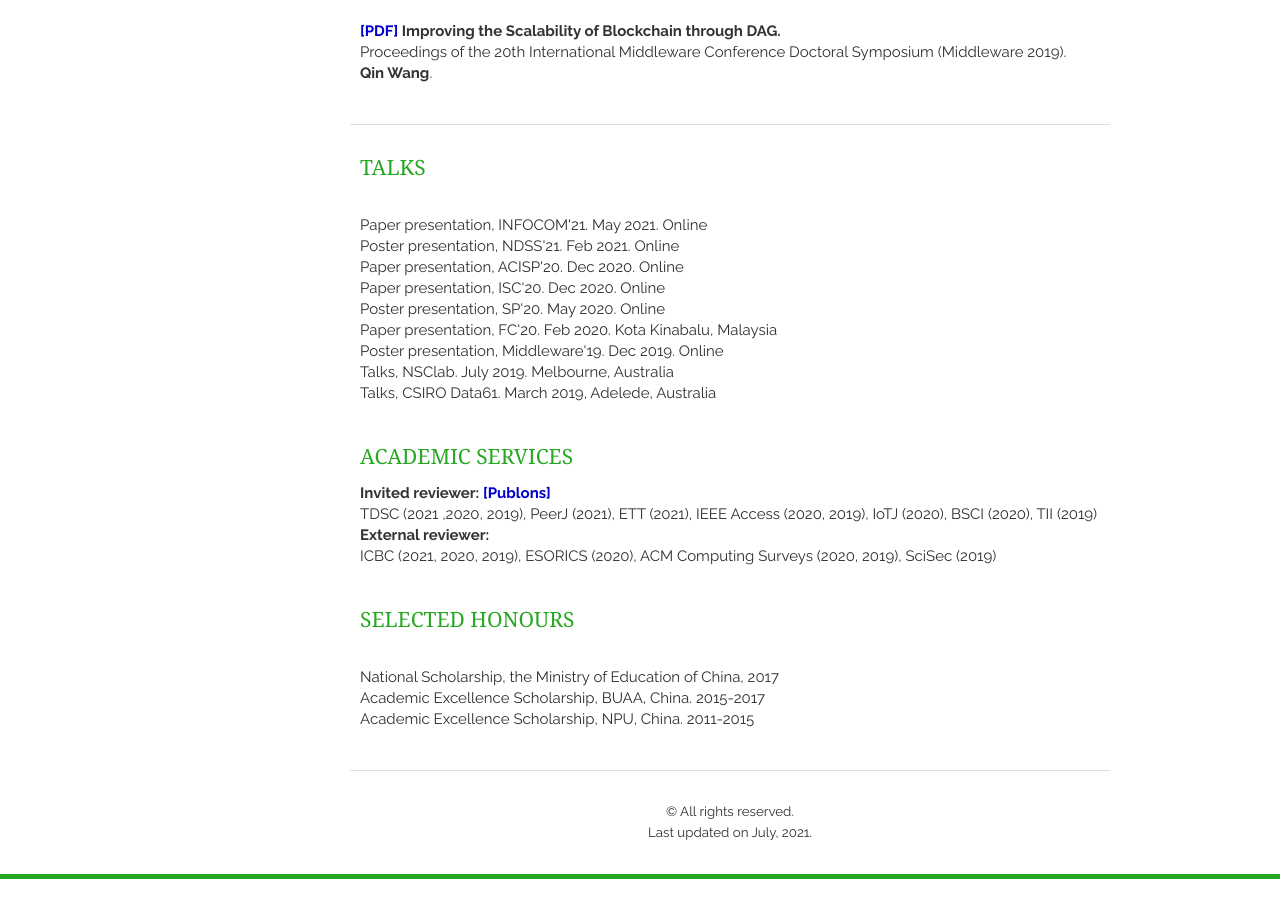
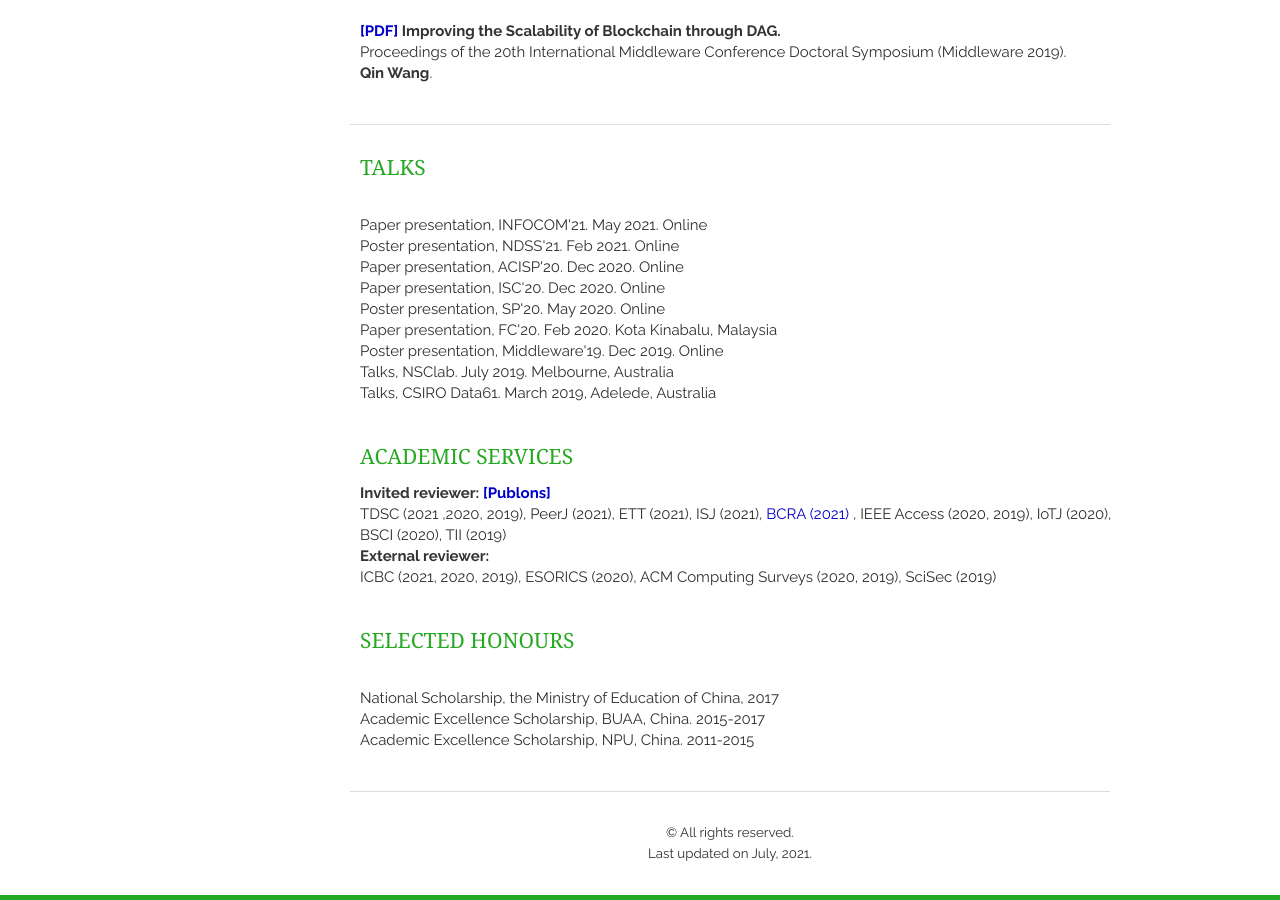
Before and after one commit to AaronWang-git/qinwang-git.github.io, a Jekyll site: the page built from index.html, in a window 1280 px wide and 900 px high, scrolled down 1241 px. Built offline with Jekyll 4.4.1, drawn with Linux system fonts in a browser that asks for light colours; nearby versions of some CDN libraries; a script that is not in the unit is left out; the list of posts is cut into pages by our own code; before the commit the page ends 2120 px from its top, so only the background shows below that.

Commit message:
Update service.html

```diff
--- a/_includes/service.html
+++ b/_includes/service.html
@@ -21,7 +21,9 @@
     <h1>Academic Services</h1>
     <article>
     <p><strong> Invited reviewer:  <a href="https://publons.com/researcher/3020700/qin-wang/peer-review/" target="_blank"> [Publons] </a></strong>
-    <br>TDSC (2021 ,2020, 2019), PeerJ (2021), ETT (2021), IEEE Access (2020, 2019), IoTJ (2020), BSCI (2020), TII (2019)
+    <br>TDSC (2021 ,2020, 2019), PeerJ (2021), ETT (2021), ISJ (2021),
+        <a href="https://www.journals.elsevier.com/blockchain-research-and-applications" target="_blank">  BCRA (2021) </a></strong>  ,
+    IEEE Access (2020, 2019), IoTJ (2020), BSCI (2020), TII (2019)
     </p>
 
     <p><strong> External reviewer:</strong>
```
